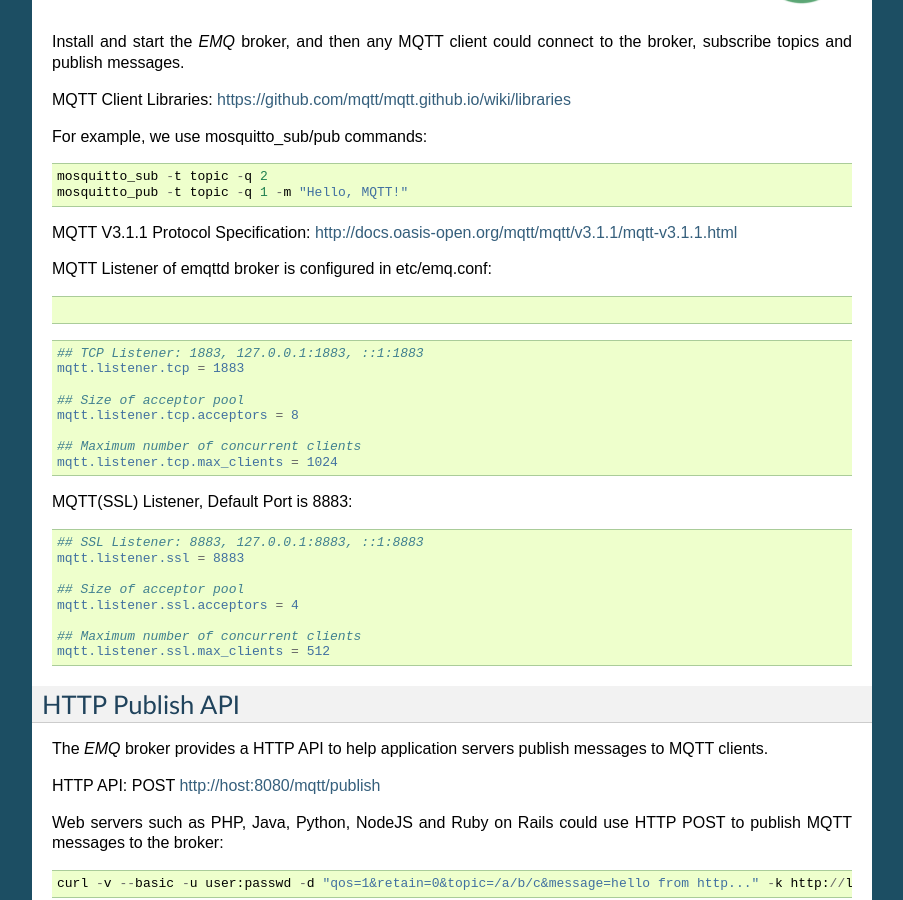
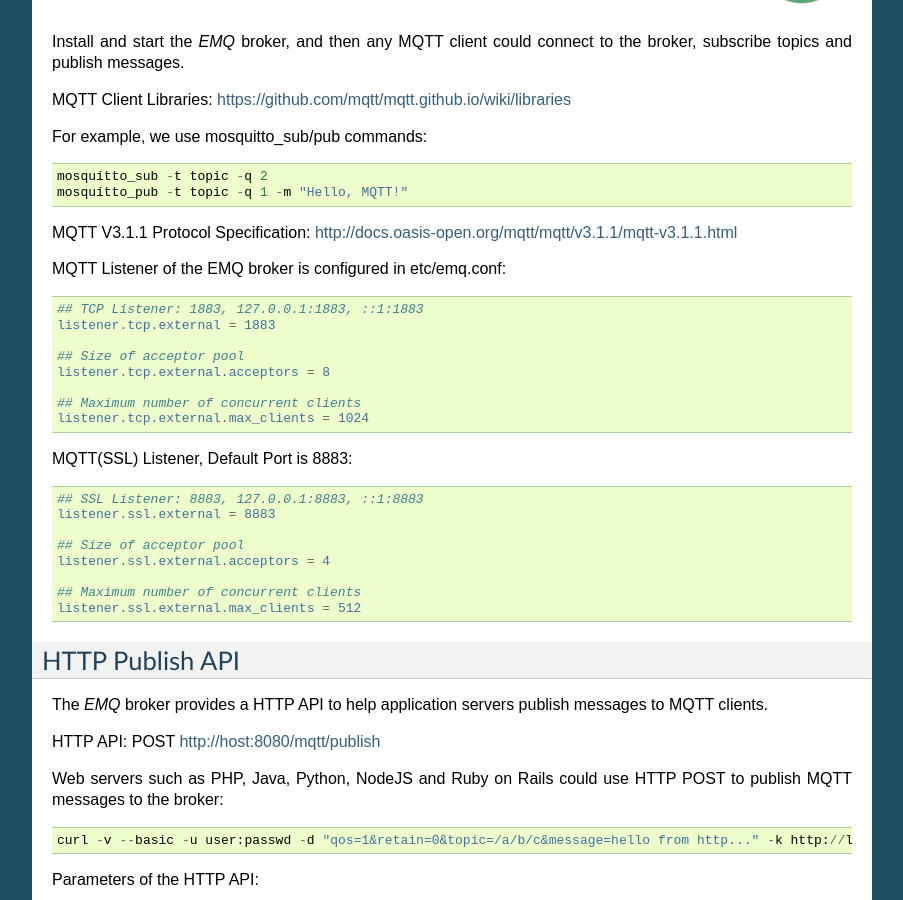
Before and after one commit to emqxarchive/emqx-docs-en, a Sphinx documentation site: the page built from source/guide.rst, in a window 1280 px wide and 900 px high, scrolled down 8628 px. Shown: the whole window, without its empty margins (198-1101 px from the left). Built offline with Sphinx 7.4.7, drawn with Linux system fonts in a browser that asks for light colours.

Commit message:
listener.tcp.external

```diff
--- a/source/guide.rst
+++ b/source/guide.rst
@@ -549,33 +549,31 @@
 
 MQTT V3.1.1 Protocol Specification: http://docs.oasis-open.org/mqtt/mqtt/v3.1.1/mqtt-v3.1.1.html
 
-MQTT Listener of emqttd broker is configured in etc/emq.conf:
-
-.. code-block:: erlang
+MQTT Listener of the EMQ broker is configured in etc/emq.conf:
 
 .. code-block:: properties
 
     ## TCP Listener: 1883, 127.0.0.1:1883, ::1:1883
-    mqtt.listener.tcp = 1883
+    listener.tcp.external = 1883
 
     ## Size of acceptor pool
-    mqtt.listener.tcp.acceptors = 8
+    listener.tcp.external.acceptors = 8
 
     ## Maximum number of concurrent clients
-    mqtt.listener.tcp.max_clients = 1024
+    listener.tcp.external.max_clients = 1024
 
 MQTT(SSL) Listener, Default Port is 8883:
 
 .. code-block:: properties
 
     ## SSL Listener: 8883, 127.0.0.1:8883, ::1:8883
-    mqtt.listener.ssl = 8883
+    listener.ssl.external = 8883
 
     ## Size of acceptor pool
-    mqtt.listener.ssl.acceptors = 4
+    listener.ssl.external.acceptors = 4
 
     ## Maximum number of concurrent clients
-    mqtt.listener.ssl.max_clients = 512
+    listener.ssl.external.max_clients = 512
 
 ----------------
 HTTP Publish API
```
Also changed, not shown: source/plugins.rst (+4 -4 lines).
